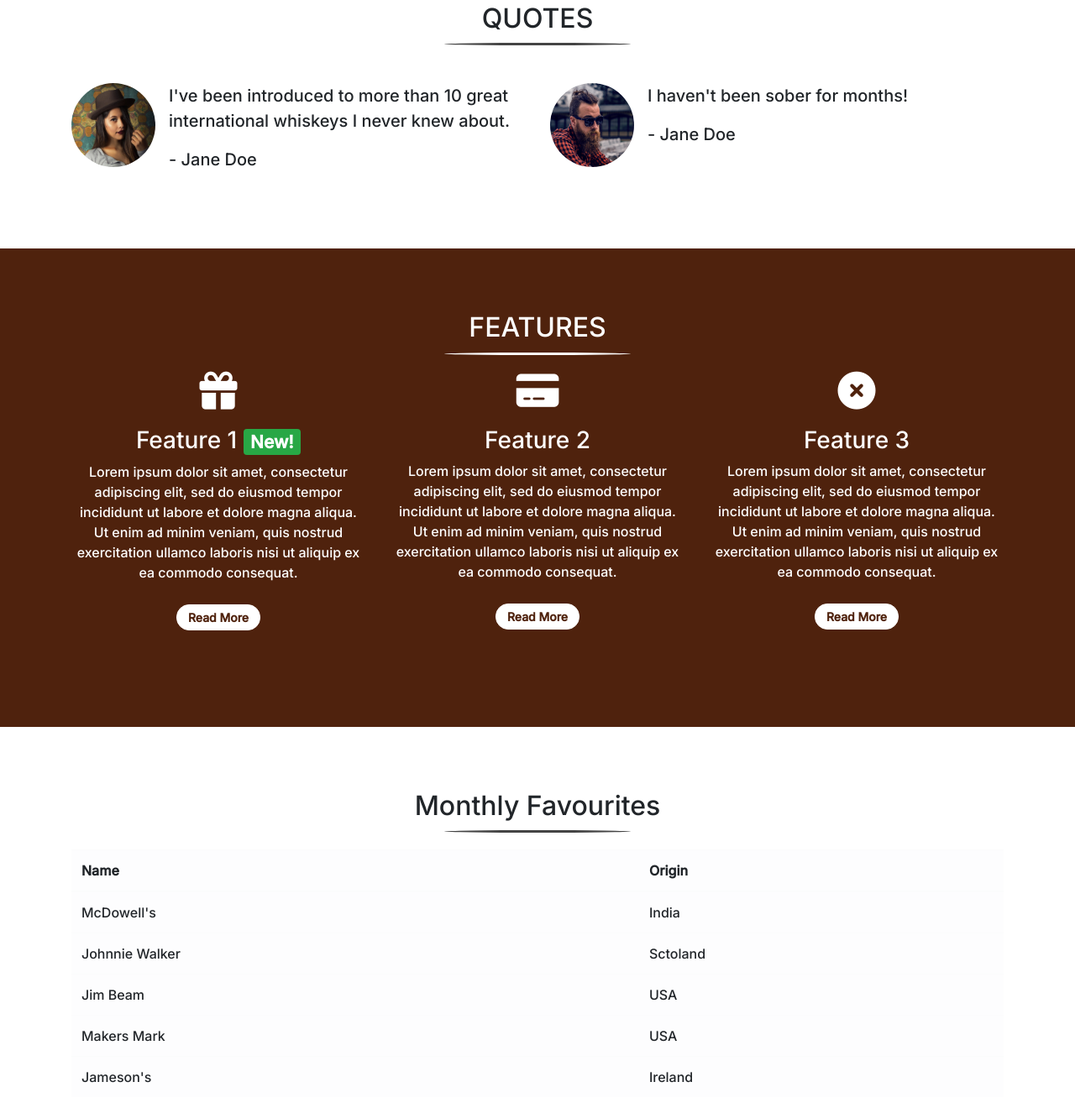
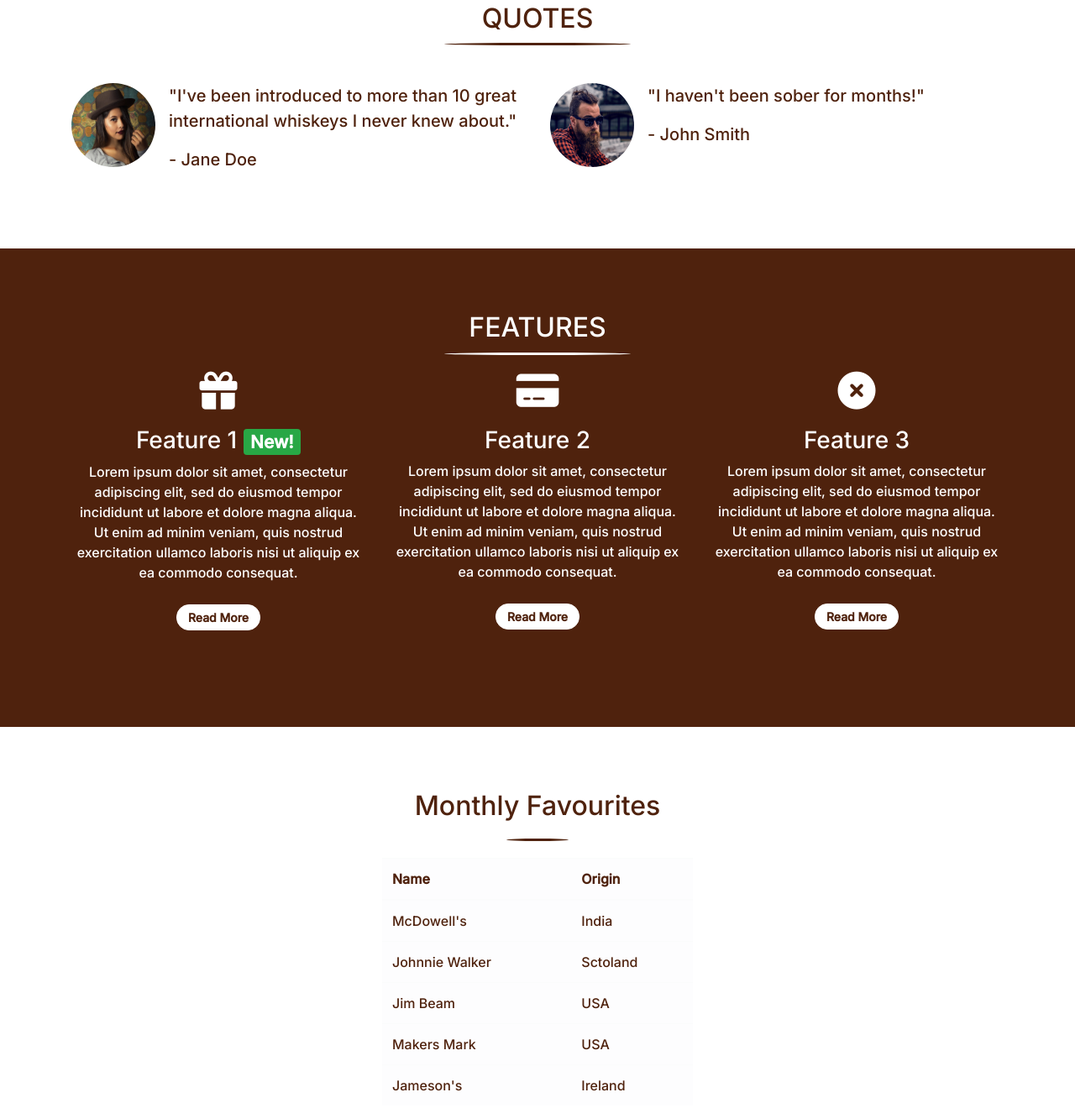
Before and after one commit to jamie2210/Bootstrap-Module, a plain HTML site: page index.html in a window 1280 px wide. Shown: the part 872-2192 px from the top of the page at 84% size. Drawn offline with nearby package versions, Linux system fonts and the light colour scheme; a web font is replaced by a local one.

Commit message:
change text color on table and quotes section to fit the brown branding

```diff
--- a/css/style.css
+++ b/css/style.css
@@ -97,6 +97,11 @@ body {
 
 .quotes .page-header{
   margin-bottom: 25px;
+  color:rgb(79, 34, 13) !important;
+}
+
+.quotes p{
+  color:rgb(79, 34, 13);
 }
 
 .quotes-container{}
@@ -108,7 +113,7 @@ body {
 .block-divider{
     width: 75%;
     height: 3px;
-    background-color: #444;
+    background-color: rgb(79, 34, 13);
     border: 0;
     border-radius: 75%;
 
@@ -124,7 +129,7 @@ body {
   margin-bottom: 20px;
 }
 
-/* Content Containers*/
+/* Content Containers */
 
 .content-container{
   padding-top: 75px;
@@ -135,6 +140,26 @@ body {
 .jumbotron{
     background-color: transparent;
 }
+
+/* Table Container */
+
+.table-container{
+  width: 50vh;
+  color: rgb(79, 34, 13);
+}
+
+.table{
+  color: rgb(79, 34, 13);
+}
+.table-hr{
+  background-color: rgb(79, 34, 13);
+  margin-top: 20px;
+}
+.table-hover tbody tr:hover td, .table-hover tbody tr:hover th {
+  background-color: rgb(79, 34, 13);
+  color: white;
+}
+
 
 .glow{
     color:white;
--- a/index.html
+++ b/index.html
@@ -98,7 +98,7 @@
                         </div>
                             <div class="media-body">
                     <blockquote class="blockquote">
-                    <p>I've been introduced to more than 10 great international whiskeys I never knew about.</p>
+                    <p>"I've been introduced to more than 10 great international whiskeys I never knew about."</p>
                     <p>- Jane Doe</p>
                     </blockquote>
                 </div>
@@ -111,8 +111,8 @@
                     </div>
                         <div class="media-body">
                     <blockquote class="blockquote">
-                    <p>I haven't been sober for months!</p>
-                    <p>- Jane Doe</p>
+                    <p>"I haven't been sober for months!"</p>
+                    <p>- John Smith</p>
                     </blockquote>
                         </div>
                     </div>
@@ -170,7 +170,7 @@
         <div class="container table-container content-container">
         <section class="monthly-favorites">
             <h2 class="upper-case page-header">Monthly Favourites</h2>
-            <hr class="block-divider block-divider--short">
+            <hr class="table-hr block-divider block-divider--short">
             <table class="table table-light table-hover">
                 <thead>
                   <tr>
```
